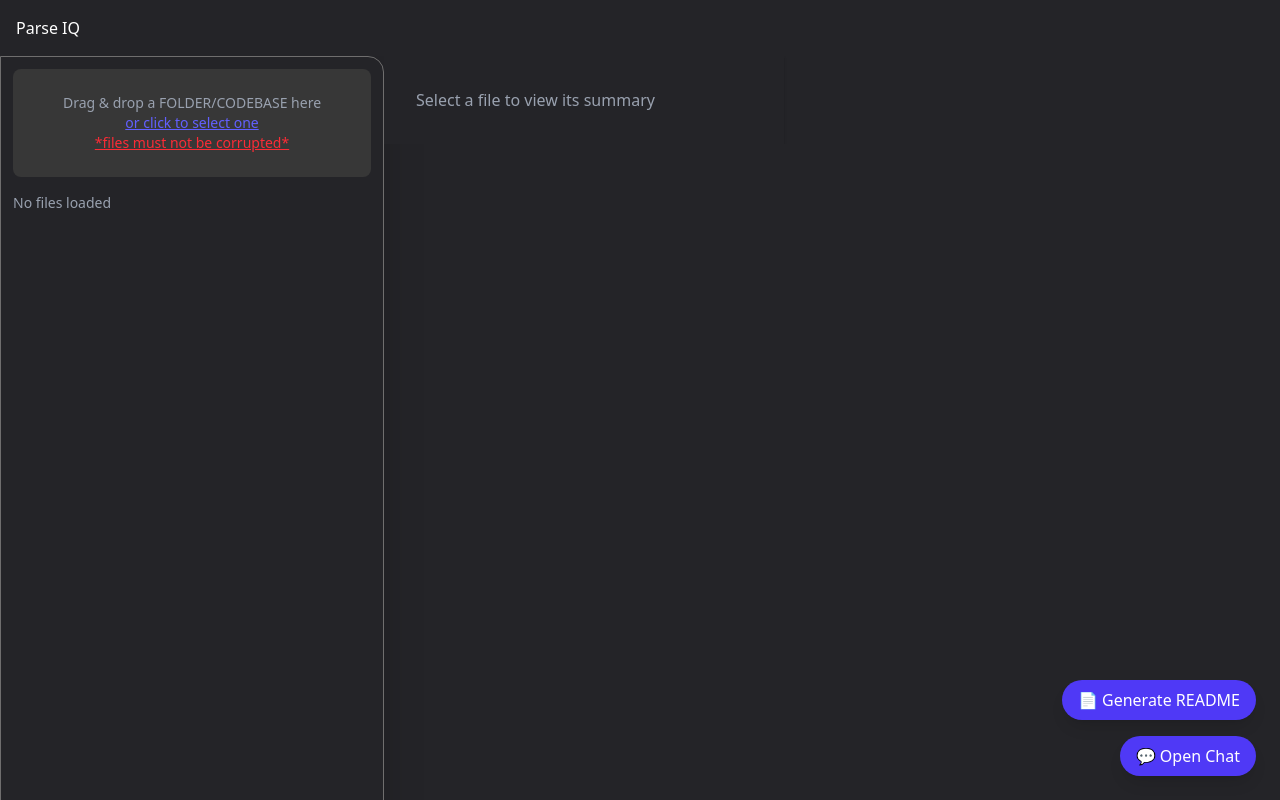
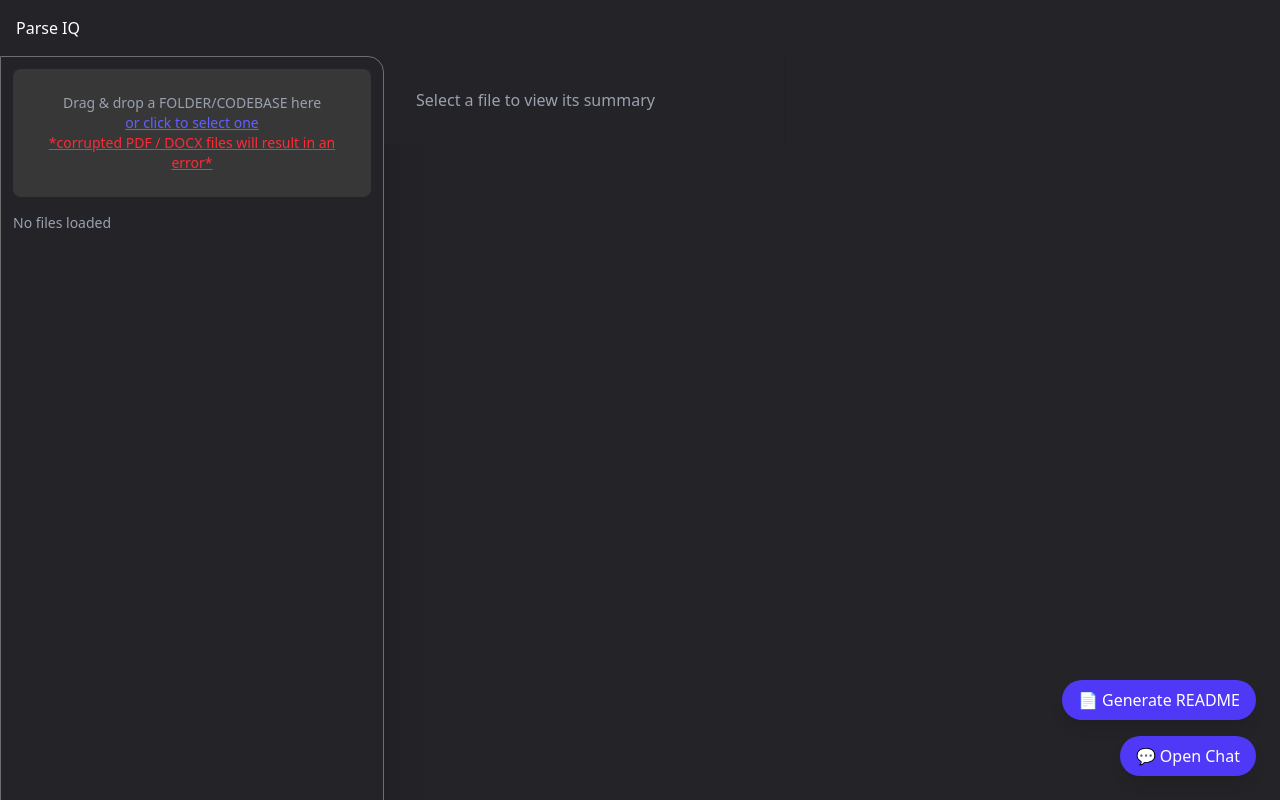
Before and after one commit to adekore1/Parse-IQ, a Next.js app: page /explorer in a window 1280 px wide. Built offline with nearby package versions, Linux system fonts and the light colour scheme.

Commit message:
Update FileExplorer.tsx

```diff
--- a/src/components/FileExplorer.tsx
+++ b/src/components/FileExplorer.tsx
@@ -74,7 +74,7 @@ export default function FileExplorer() {
             or click to select one
           </p>
           <p className="text-red-500 underline text-sm">
-            *files must not be corrupted*
+            *corrupted PDF / DOCX files will result in an error*
             </p>
           <input
             ref={fileInputRef}
```
